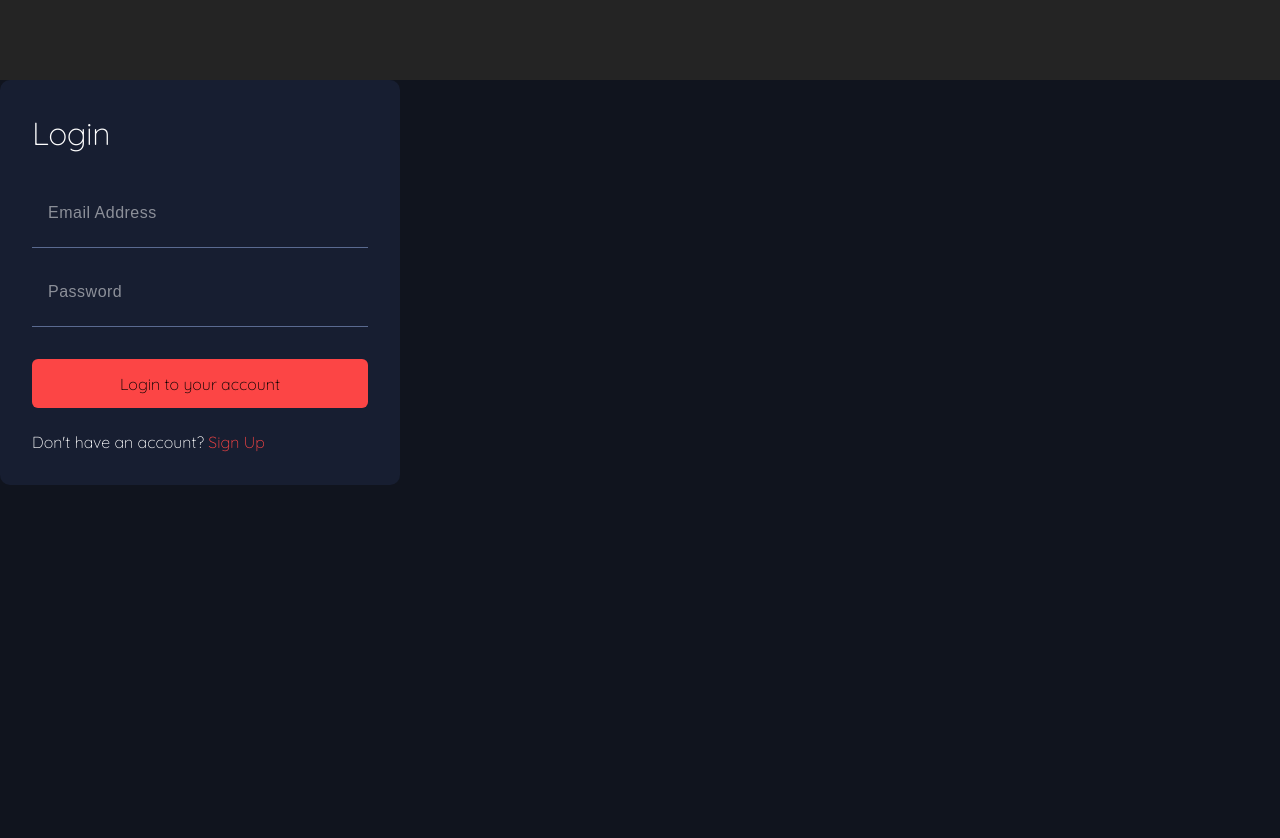
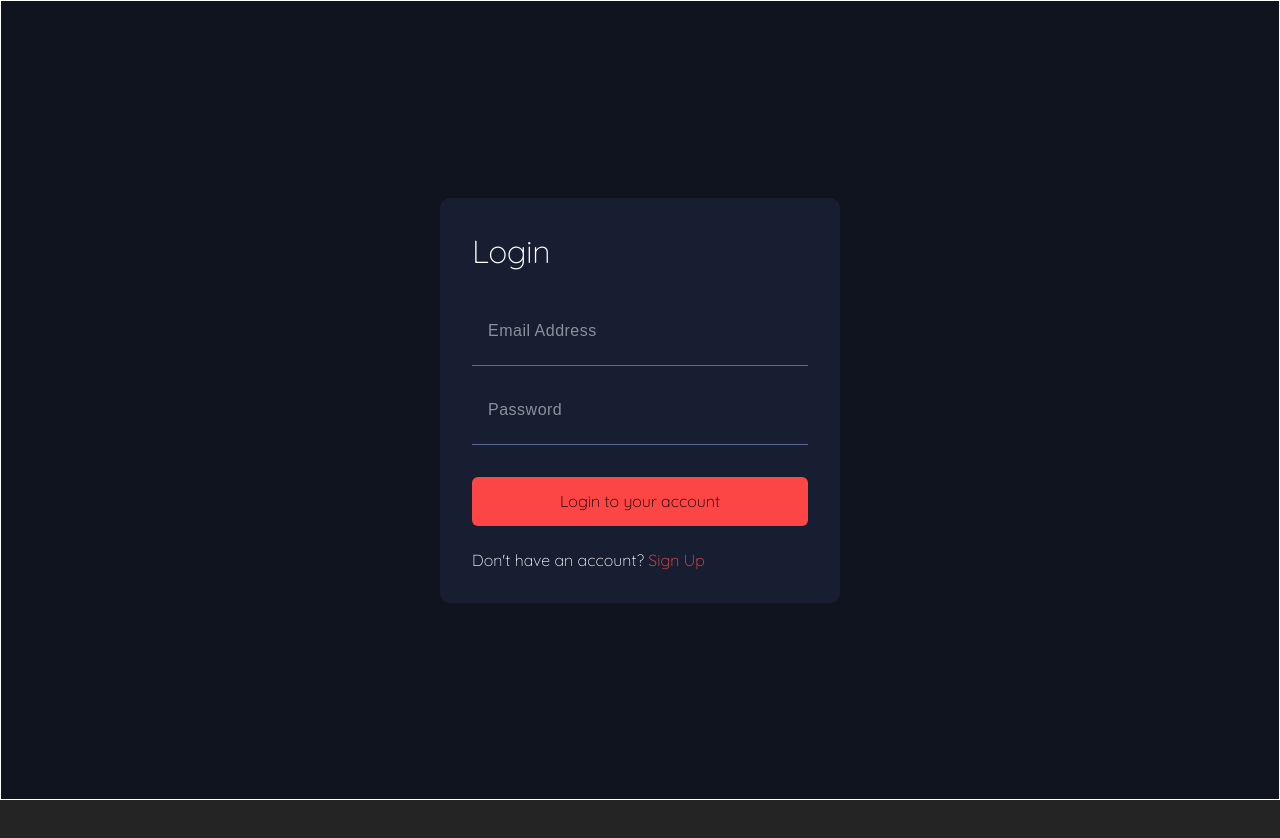
Before and after one commit to LiamVickerstaff/entertainment-app, a React (Vite) app in the folder client/: page /login in a window 1280 px wide. Shown: the top 838 px of the page. After the commit the page ends 800 px from the top, so only its background shows below. Built offline with nearby package versions, Linux system fonts and the light colour scheme.

Commit message:
Fixed login/signup form styling

```diff
--- a/client/src/components/auth/LoginForm.tsx
+++ b/client/src/components/auth/LoginForm.tsx
@@ -6,8 +6,13 @@ export default function LoginForm() {
     useAuth();
 
   return (
+    <div className={styles.topContainer}>
       <div className={styles.authFormContainer}>
-      <form method="POST" onSubmit={(e) => handleSubmit(e, "login")} noValidate>
+        <form
+          method="POST"
+          onSubmit={(e) => handleSubmit(e, "login")}
+          noValidate
+        >
           <h2 className={styles.formTitle}>Login</h2>
           <div className={styles.formFieldsGroup}>
             <div
@@ -45,11 +50,15 @@ export default function LoginForm() {
                 placeholder="Password"
               />
               {formErrors.password && hasSubmit && (
-              <span className={styles.errorMessage}>{formErrors.password}</span>
+                <span className={styles.errorMessage}>
+                  {formErrors.password}
+                </span>
               )}
             </div>
             {formErrors.authError && (
-            <span className={styles.errorMessage}>{formErrors.authError}</span>
+              <span className={styles.errorMessage}>
+                {formErrors.authError}
+              </span>
             )}
           </div>
           <button type="submit" className={styles.submitBtn}>
@@ -63,5 +72,6 @@ export default function LoginForm() {
           </p>
         </form>
       </div>
+    </div>
   );
 }
--- a/client/src/components/auth/SignupForm.tsx
+++ b/client/src/components/auth/SignupForm.tsx
@@ -10,6 +10,7 @@ export default function SignupForm() {
     useAuth();
 
   return (
+    <div className={styles.topContainer}>
       <div className={styles.authFormContainer}>
         {/* Display message after non-authenticated redirect */}
         {redirectedFromAuth && (
@@ -60,7 +61,9 @@ export default function SignupForm() {
                 placeholder="Password"
               />
               {formErrors.password && hasSubmit && (
-              <span className={styles.errorMessage}>{formErrors.password}</span>
+                <span className={styles.errorMessage}>
+                  {formErrors.password}
+                </span>
               )}
             </div>
             <div
@@ -85,7 +88,9 @@ export default function SignupForm() {
               )}
             </div>
             {formErrors.authError && (
-            <span className={styles.errorMessage}>{formErrors.authError}</span>
+              <span className={styles.errorMessage}>
+                {formErrors.authError}
+              </span>
             )}
           </div>
           <button type="submit" className={styles.submitBtn}>
@@ -99,5 +104,6 @@ export default function SignupForm() {
           </p>
         </form>
       </div>
+    </div>
   );
 }
--- a/client/src/components/auth/auth.module.css
+++ b/client/src/components/auth/auth.module.css
@@ -1,3 +1,12 @@
+.topContainer {
+  width: 100%;
+  height: 100vh;
+  border: 1px solid white;
+  display: grid;
+  justify-content: center;
+  align-items: center;
+}
+
 .authFormContainer {
   background-color: var(--clr-accent-1);
   padding-block: clamp(2.9rem, 3.8vw, 3.3rem);
@@ -5,7 +14,7 @@
   border-radius: 1rem;
   min-width: clamp(32.7rem, 45vw, 40rem);
   width: fit-content;
-  margin-block-start: clamp(5.6rem, 9vw, 8rem);
+  height: fit-content;
 }
 
 .formTitle {
--- a/client/src/index.css
+++ b/client/src/index.css
@@ -27,10 +27,6 @@
   padding: 0;
   scrollbar-width: none;
 }
-
-/* * {
-  outline: 1px solid red;
-} */
 
 html {
   font-size: 62.5%;
```
Lines whose indentation alone changed are shown as unchanged.
